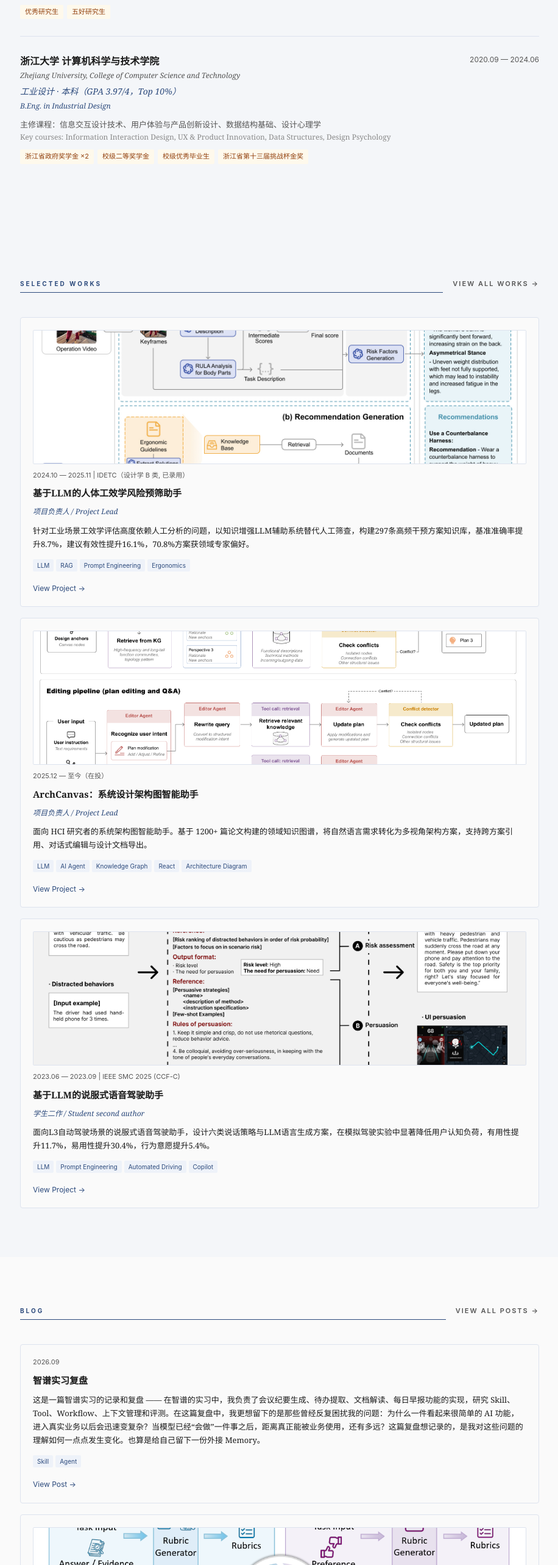
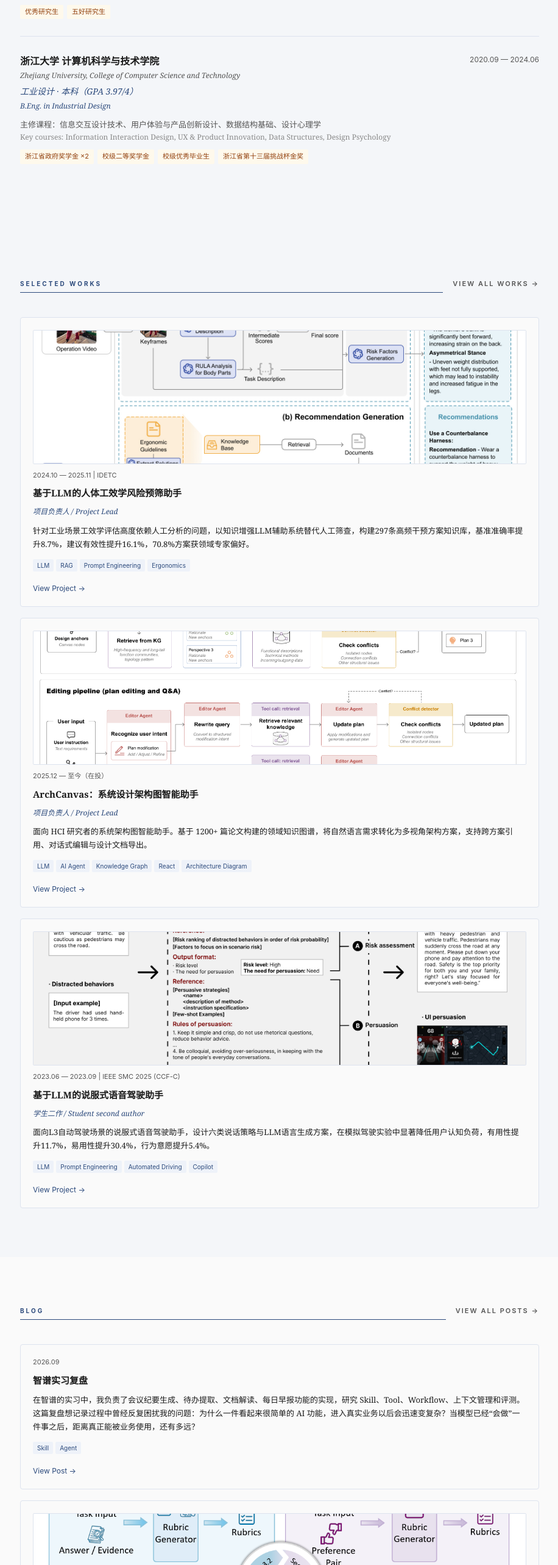
Before and after one commit to yanjieZJU/yanjieZJU.github.io, a React (Vite) app: page / in a window 1280 px wide. Shown: the part 1120-3686 px from the top of the page at 61% size, without its empty margins (181-1097 px from the left). Built offline with nearby package versions, Linux system fonts and the light colour scheme.

Commit message:
修改超链接样式；修改正文内容

```diff
--- a/content/blog/zai-internship-reflections.md
+++ b/content/blog/zai-internship-reflections.md
@@ -2,12 +2,12 @@
 title_zh: "智谱实习复盘"
 period: "2026.09"
 tags: ["Skill", "Agent"]
-category: 实习复盘
+category: 个人小记/实习复盘
 cover: ""
 order: 0
 ---
 
-这是一篇智谱实习的记录和复盘 —— 在智谱的实习中，我负责了会议纪要生成、待办提取、文档解读、每日早报功能的实现，研究 Skill、Tool、Workflow、上下文管理和评测。在这篇复盘中，我更想留下的是那些曾经反复困扰我的问题：为什么一件看起来很简单的 AI 功能，进入真实业务以后会迅速变复杂？当模型已经“会做”一件事之后，距离真正能被业务使用，还有多远？这篇复盘想记录的，是我对这些问题的理解如何一点点发生变化。也算是给自己留下一份外接 Memory。
+在智谱的实习中，我负责了会议纪要生成、待办提取、文档解读、每日早报功能的实现，研究 Skill、Tool、Workflow、上下文管理和评测。这篇复盘想记录过程中曾经反复困扰我的问题：为什么一件看起来很简单的 AI 功能，进入真实业务以后会迅速变复杂？当模型已经“会做”一件事之后，距离真正能被业务使用，还有多远？
 
 
 ## 01 | 会议纪要就是让模型总结一下吗
--- a/content/education.js
+++ b/content/education.js
@@ -12,7 +12,7 @@ export default [
   {
     schoolZh: '浙江大学 计算机科学与技术学院',
     schoolEn: 'Zhejiang University, College of Computer Science and Technology',
-    degreeZh: '工业设计 · 本科（GPA 3.97/4，Top 10%）',
+    degreeZh: '工业设计 · 本科（GPA 3.97/4）',
     degreeEn: 'B.Eng. in Industrial Design',
     period: '2020.09 — 2024.06',
     descZh: '主修课程：信息交互设计技术、用户体验与产品创新设计、数据结构基础、设计心理学',
--- a/content/projects/ergokare.md
+++ b/content/projects/ergokare.md
@@ -1,7 +1,7 @@
 ---
 title_zh: "基于LLM的人体工效学风险预筛助手"
 title_en: "ErgoKARE: A Knowledge-Augmented LLM Method for Video-Based Ergonomic Risk Screening and Recommendation Generation"
-period: "2024.10 — 2025.11 | IDETC（设计学 B 类, 已录用）"
+period: "2024.10 — 2025.11 | IDETC"
 role_zh: "项目负责人"
 role_en: "Project Lead"
 tags: ["LLM", "RAG", "Prompt Engineering", "Ergonomics"]
--- a/src/components/ProjectDetail.css
+++ b/src/components/ProjectDetail.css
@@ -214,6 +214,16 @@
 .proj-body p {
   margin-bottom: 16px;
   color: var(--color-text-secondary);
+}
+
+.proj-body a {
+  color: var(--color-accent);
+  text-decoration: none;
+}
+
+.proj-body a:hover {
+  text-decoration: underline;
+  text-underline-offset: 3px;
 }
 
 .proj-body ul,
```
